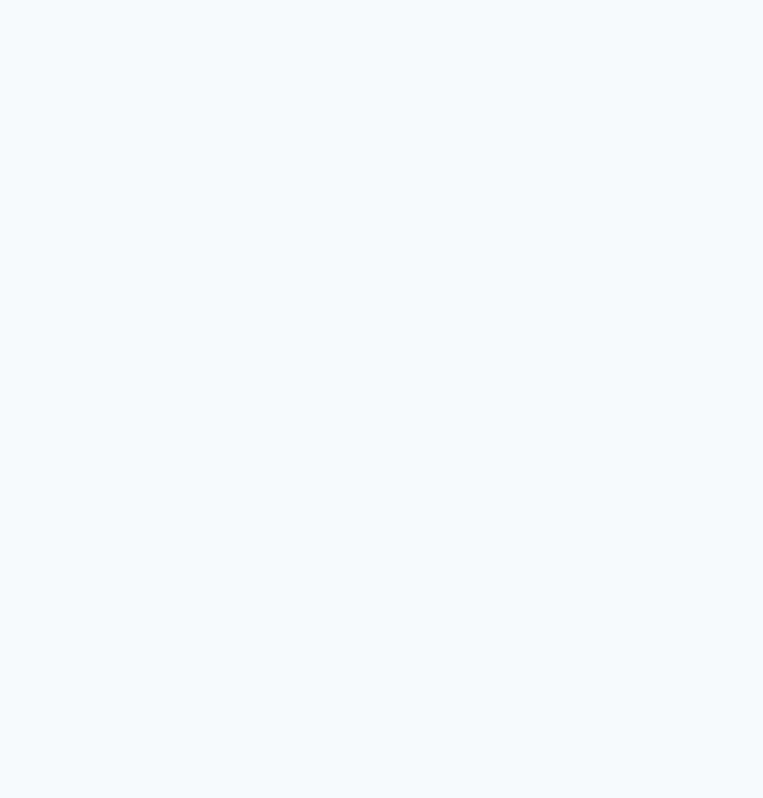
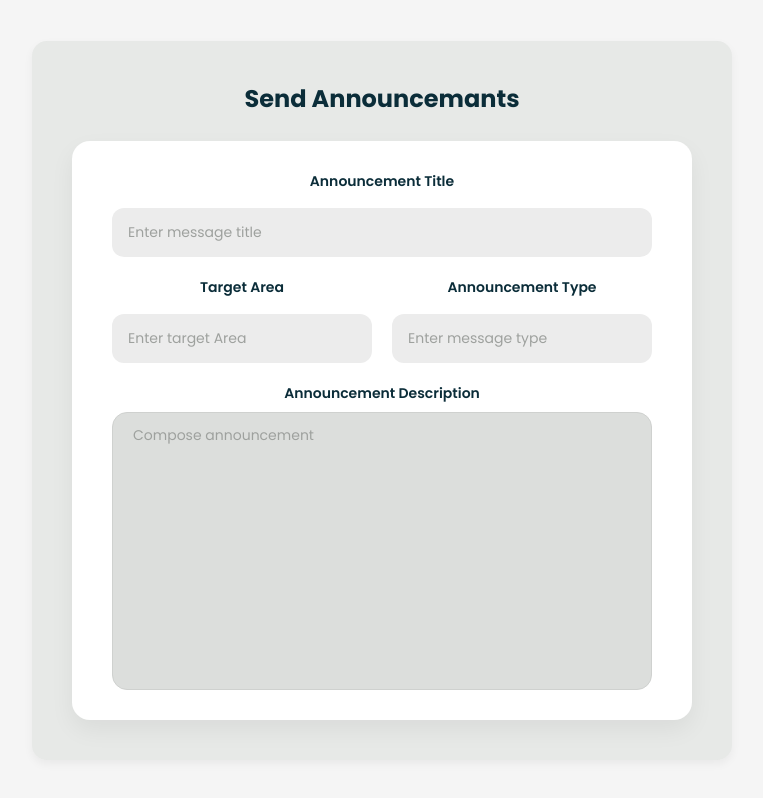
Before and after one commit to emika-sandina/dengue-guard, a React (Vite) app in the folder frontend/: page /moh/send-announcements in a window 1280 px wide. Before the commit this address had no page. Shown: the whole page, without its empty margins (258-1021 px from the left). Built offline with nearby package versions, Linux system fonts and the light colour scheme.

Commit message:
Add Send Announcements page and update routing in App component

```diff
--- a/frontend/src/App.jsx
+++ b/frontend/src/App.jsx
@@ -8,7 +8,8 @@ import {
 import CitizenHome from "./pages/citizen/Home Page/CitizenHome";
 import MOHHome from "./pages/moh/Home Page/MOHHome";
 import ReportSites from "./pages/citizen/Report Breeding Sites/ReportSites";
-import ReportCases from "./pages/citizen/Report Cases Page/reportCases"
+import ReportCases from "./pages/citizen/Report Cases Page/reportCases";
+import SendAnnouncements from "./pages/moh/Send Announcements/SendAnnouncements";
 
 function App() {
   return (
@@ -16,9 +17,10 @@ function App() {
       <Routes>
         <Route path="/" element={<Navigate to="/citizen/home" />} />
         <Route path="/citizen/home" element={<CitizenHome />} />
-        <Route path="/moh/home" element={<MOHHome />}/>
-        <Route path="/citizen/report-sites" element={<ReportSites/>}/>
-        <Route path="/citizen/report-cases" element={<ReportCases/>}/>
+        <Route path="/moh/home" element={<MOHHome />} />
+        <Route path="/citizen/report-sites" element={<ReportSites />} />
+        <Route path="/citizen/report-cases" element={<ReportCases />} />
+        <Route path="/moh/send-announcements" element={<SendAnnouncements />} />
       </Routes>
     </Router>
   );
--- /dev/null
+++ b/frontend/src/pages/moh/Send Announcements/SendAnnouncements.jsx
@@ -0,0 +1,69 @@
+import "./sendAnnouncements.css";
+import NavBar from "../../../components/common/Navbar/NavBar";
+
+import React, { useState } from "react";
+
+const SendAnnouncements = () => {
+  const [formData, setFormData] = useState({
+    title: "",
+    targetArea: "",
+    type: "",
+    description: "",
+  });
+  const handleChange = (e) => {
+    setFormData({ ...formData, [e.target.name]: e.target.value });
+  };
+  return (
+    <div className="container">
+      <div className="card">
+        <h2 className="title">Send Announcemants</h2>
+        <form className="announcementform">
+          <div className="group">
+            <label>Announcement Title</label>
+            <input
+              type="text"
+              name="title"
+              placeholder="Enter message title"
+              value={formData.title}
+              onChange={handleChange}
+            />
+          </div>
+          <div className="row">
+            <div className="group">
+              <label> Target Area</label>
+              <input
+                type="text"
+                name="targetArea"
+                placeholder="Enter target Area"
+                value={formData.targetArea}
+                onChange={handleChange}
+              />
+            </div>
+            <div className="group">
+              <label>Announcement Type</label>
+              <input
+                type="text"
+                name="type"
+                placeholder="Enter message type"
+                value={formData.type}
+                onChange={handleChange}
+              />
+            </div>
+          </div>
+          <div className="group">
+            <label>Announcement Description</label>
+            <textarea
+              name="description"
+              placeholder="Compose announcement "
+              rows="12"
+              value={formData.description}
+              onChange={handleChange}
+            ></textarea>
+          </div>
+        </form>
+      </div>
+    </div>
+  );
+};
+
+export default SendAnnouncements;
--- /dev/null
+++ b/frontend/src/pages/moh/Send Announcements/sendAnnouncements.css
@@ -0,0 +1,78 @@
+.container {
+  display: flex;
+  justify-content: center;
+  align-items: center;
+  min-height: 100vh;
+  background-color: #f5f5f5;
+  font-family: "Segoe UI", Tahoma, Geneva, Verdana, sans-serif;
+}
+
+.card {
+  background-color: #e7e9e7;
+  padding: 40px;
+  border-radius: 15px;
+  width: 100%;
+  max-width: 700px;
+  box-shadow: 0 4px 10px rgba(0, 0, 0, 0.05);
+}
+
+.title {
+  color: #0b2d39;
+  margin-bottom: 25px;
+  font-size: 24px;
+  font-weight: 700;
+}
+
+.announcementform {
+  display: flex;
+  flex-direction: column;
+  gap: 20px;
+}
+
+.group {
+  display: flex;
+  flex-direction: column;
+  gap: 8px;
+}
+
+.row {
+  display: flex;
+  gap: 20px;
+}
+
+.row .group {
+  flex: 1;
+}
+
+label {
+  font-size: 14px;
+  color: #0b2d39;
+  font-weight: 600;
+}
+
+input,
+textarea {
+  background-color: #dcdedc;
+  border: 1px solid #cfd1cf;
+  border-radius: 20px;
+  padding: 12px 20px;
+  font-size: 14px;
+  color: #333;
+  outline: none;
+  transition: border 0.3s ease;
+}
+
+textarea {
+  border-radius: 15px;
+  resize: none;
+}
+
+input::placeholder,
+textarea::placeholder {
+  color: #9ea19e;
+}
+
+input:focus,
+textarea:focus {
+  border-color: #adb0ad;
+}
```
